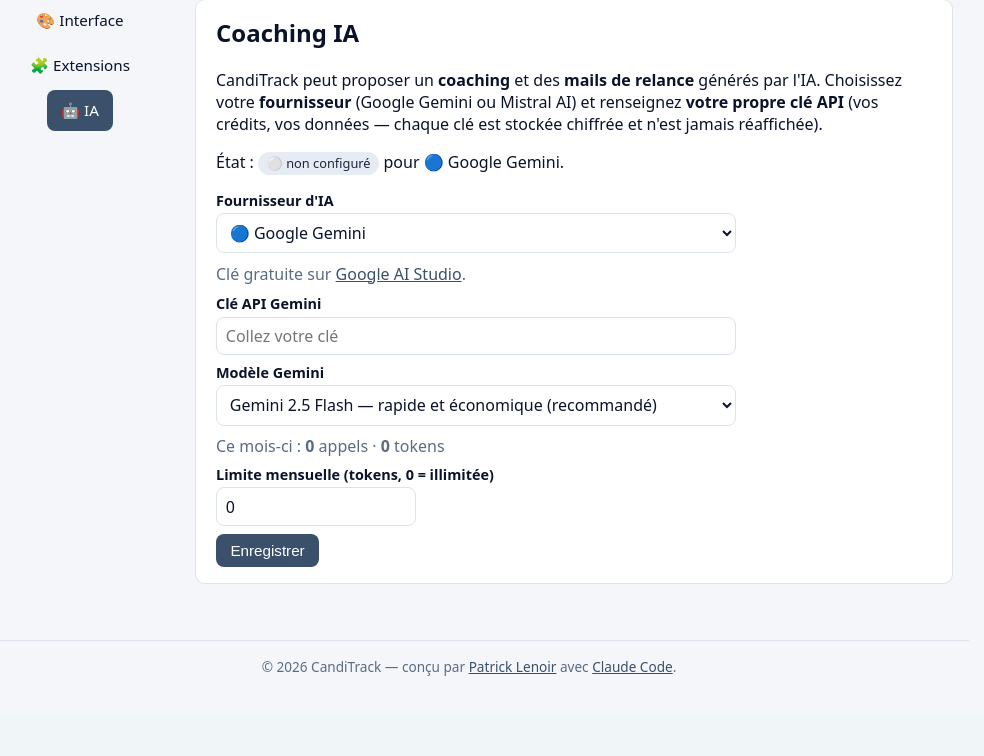
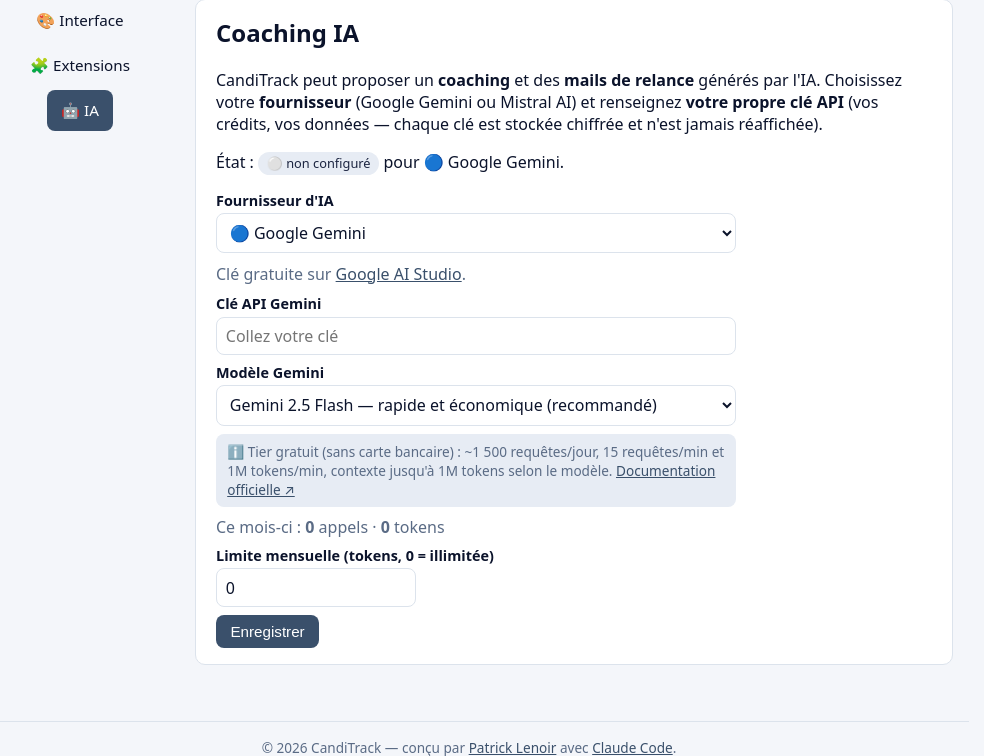
Before and after one commit to lenoirpatrick/CandiTrack, a Django app: page /aide/ in a window 1280 px wide, after a click on "🤖 IA". Shown: the part 144-900 px from the top of the page, without its empty margins (171-1155 px from the left). Before the commit the page ends 820 px from the top, so only its background shows below. Run offline with Django 5.2, Linux system fonts and the light colour scheme; data comes from the database, SQL or seed files in the repository; data that the repository does not hold is empty.

Commit message:
#38 Rappel des quotas du tier gratuit + liens doc par fournisseur
Options → IA affiche par défaut, pour Gemini et Mistral, un rappel des
limites du tier gratuit et un lien vers la documentation officielle
(AIConfig.PROVIDER_INFO, rendu dans le partial _ai_usage.html).

Co-Authored-By: Claude Opus 4.8 <noreply@anthropic.com>

```diff
--- a/templates/base.html
+++ b/templates/base.html
@@ -167,6 +167,9 @@
         .options-tab:hover { background:var(--chip-bg); }
         .options-tab.active { background:var(--accent); color:#fff; }
         .options-content { flex:1; min-width:0; }
+        /* Rappel des quotas du tier gratuit IA (issue #38) */
+        .ai-quota-info { font-size:0.85rem; background:var(--chip-bg); border-radius:8px;
+                 padding:0.5rem 0.7rem; margin:0.5rem 0; line-height:1.4; }
         @media (max-width:640px) {
             .options-layout { flex-direction:column; }
             .options-nav { flex-direction:row; flex-wrap:wrap; width:100%; }
--- a/templates/tracking/_ai_usage.html
+++ b/templates/tracking/_ai_usage.html
@@ -1,8 +1,16 @@
 {% comment %}
-Consommation IA du mois courant + saisie de la limite mensuelle (issue #36).
+Consommation IA du mois courant + saisie de la limite mensuelle (issue #36) et
+rappel des quotas du tier gratuit + lien doc (issue #38).
 Variables attendues : usage (dict calls/tokens/limit/percent/reached),
-limit_value (entier), field (nom du champ de formulaire).
+limit_value (entier), field (nom du champ de formulaire),
+info (dict free_tier/doc_url).
 {% endcomment %}
+{% if info %}
+<p class="ai-quota-info muted">
+    ℹ️ {{ info.free_tier }}
+    <a href="{{ info.doc_url }}" target="_blank" rel="noopener">Documentation officielle ↗</a>
+</p>
+{% endif %}
 <div class="ai-usage">
     <p class="muted" style="margin-bottom:0.3rem;">
         Ce mois-ci : <strong>{{ usage.calls }}</strong> appel{{ usage.calls|pluralize }} ·
--- a/templates/tracking/help.html
+++ b/templates/tracking/help.html
@@ -178,7 +178,7 @@
                                 {% endfor %}
                             </select>
                         </div>
-                        {% include "tracking/_ai_usage.html" with usage=ai_usage.gemini limit_value=ai_config.gemini_monthly_limit field="gemini_monthly_limit" %}
+                        {% include "tracking/_ai_usage.html" with usage=ai_usage.gemini limit_value=ai_config.gemini_monthly_limit field="gemini_monthly_limit" info=ai_config.PROVIDER_INFO.gemini %}
                     </div>
 
                     <!-- Bloc Mistral -->
@@ -201,7 +201,7 @@
                                 {% endfor %}
                             </select>
                         </div>
-                        {% include "tracking/_ai_usage.html" with usage=ai_usage.mistral limit_value=ai_config.mistral_monthly_limit field="mistral_monthly_limit" %}
+                        {% include "tracking/_ai_usage.html" with usage=ai_usage.mistral limit_value=ai_config.mistral_monthly_limit field="mistral_monthly_limit" info=ai_config.PROVIDER_INFO.mistral %}
                     </div>
 
                     <div class="form-actions">
--- a/tracking/models.py
+++ b/tracking/models.py
@@ -399,6 +399,25 @@ class AIConfig(models.Model):
     # Compat historique (issue #33) : modèle par défaut = celui de Gemini.
     DEFAULT_MODEL = DEFAULT_GEMINI_MODEL
 
+    # Rappel des quotas du tier gratuit + doc officielle, par fournisseur (issue #38).
+    PROVIDER_INFO = {
+        "gemini": {
+            "free_tier": (
+                "Tier gratuit (sans carte bancaire) : ~1 500 requêtes/jour, "
+                "15 requêtes/min et 1M tokens/min, contexte jusqu'à 1M tokens "
+                "selon le modèle."
+            ),
+            "doc_url": "https://ai.google.dev/gemini-api/docs/billing",
+        },
+        "mistral": {
+            "free_tier": (
+                "« Free mode » activé par défaut : limites réduites et cap "
+                "mensuel de tokens, pour évaluation/prototypage."
+            ),
+            "doc_url": "https://docs.mistral.ai/admin/user-management-finops/tier",
+        },
+    }
+
     provider = models.CharField(
         "fournisseur", max_length=10, choices=Provider.choices, default=Provider.GEMINI
     )
```
Also changed, not shown: tracking/tests.py (+7 -0 lines), CHANGELOG.md.
